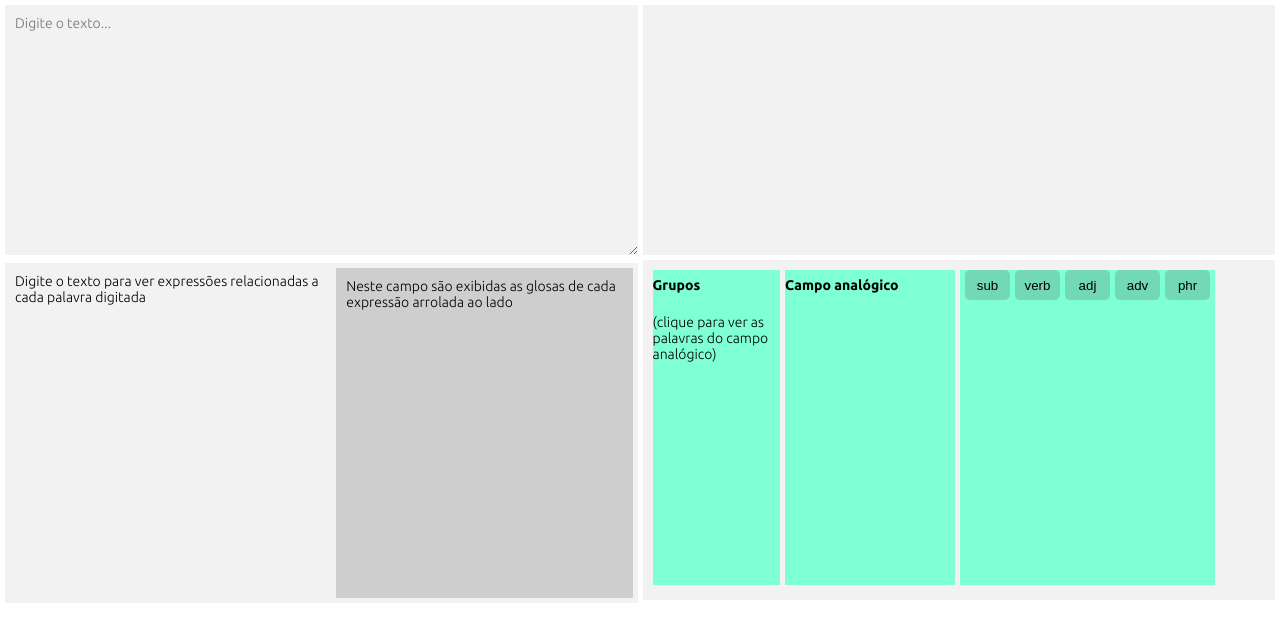
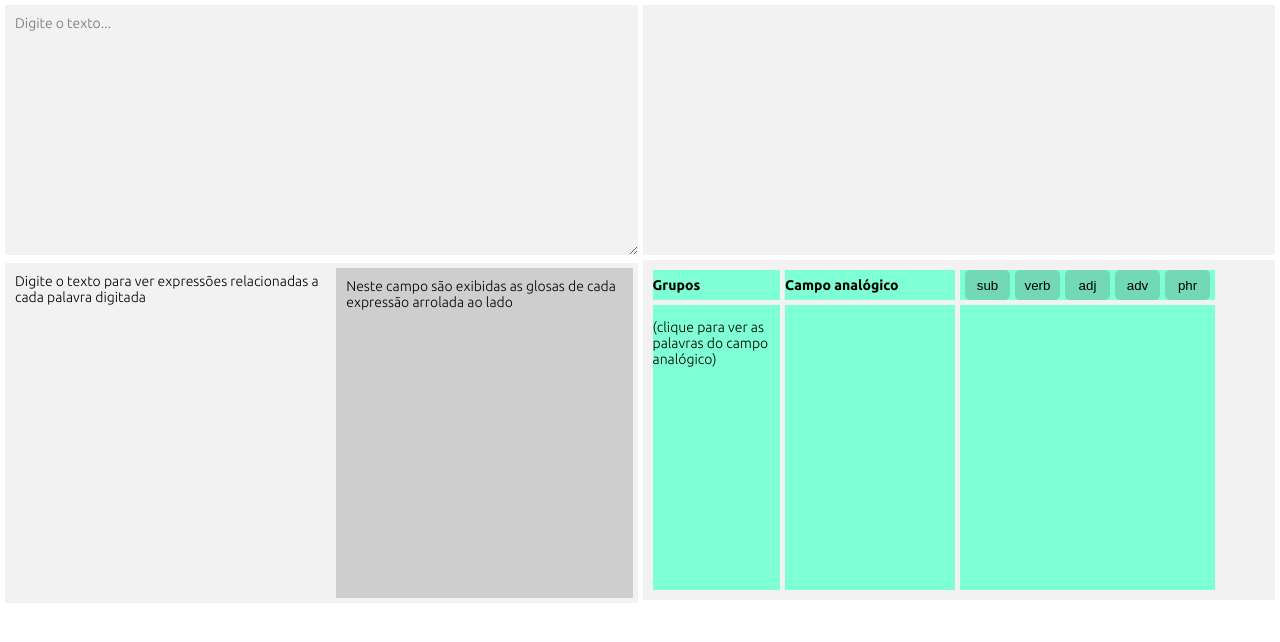
Before and after one commit to renribsilva/glossario, a Next.js app: page / in a window 1280 px wide. Shown: the top 642 px of the page. Built offline with nearby package versions, Linux system fonts and the light colour scheme.

Commit message:
arquivos modificados

```diff
--- a/src/pages/index.tsx
+++ b/src/pages/index.tsx
@@ -280,7 +280,7 @@ export default function HomePage() {
       <div className={styles.home_rigth}>
         <div className={styles.synonim_container} />
         <div className={styles.analog_container}>
-          <div>
+          <div className={styles.analog_container_1}>
             <div className={styles.analog_header}>
               <div className={styles.analog_header_1}><strong>Grupos</strong></div>
               <div className={styles.analog_header_2}><strong>Campo analógico</strong></div>
@@ -315,7 +315,7 @@ export default function HomePage() {
               </div>
             </div>
           </div>
-          <div>
+          <div className={styles.analog_container_2}>
             <div className={styles.analog_header}>
               <div className={styles.analog_header_3}>
                 {["sub", "verb", "adj", "adv", "phr"].map((list) => {
--- a/src/styles/index.module.css
+++ b/src/styles/index.module.css
@@ -147,6 +147,18 @@
   box-sizing: border-box;
 }
 
+.analog_container_1 {
+  display: flex;
+  flex-direction: column;
+  gap: 5px;
+}
+
+.analog_container_2 {
+  display: flex;
+  flex-direction: column;
+  gap: 5px;
+}
+
 @media (max-width: 800px) {
   .analog_container {
     flex-direction: column;
```
